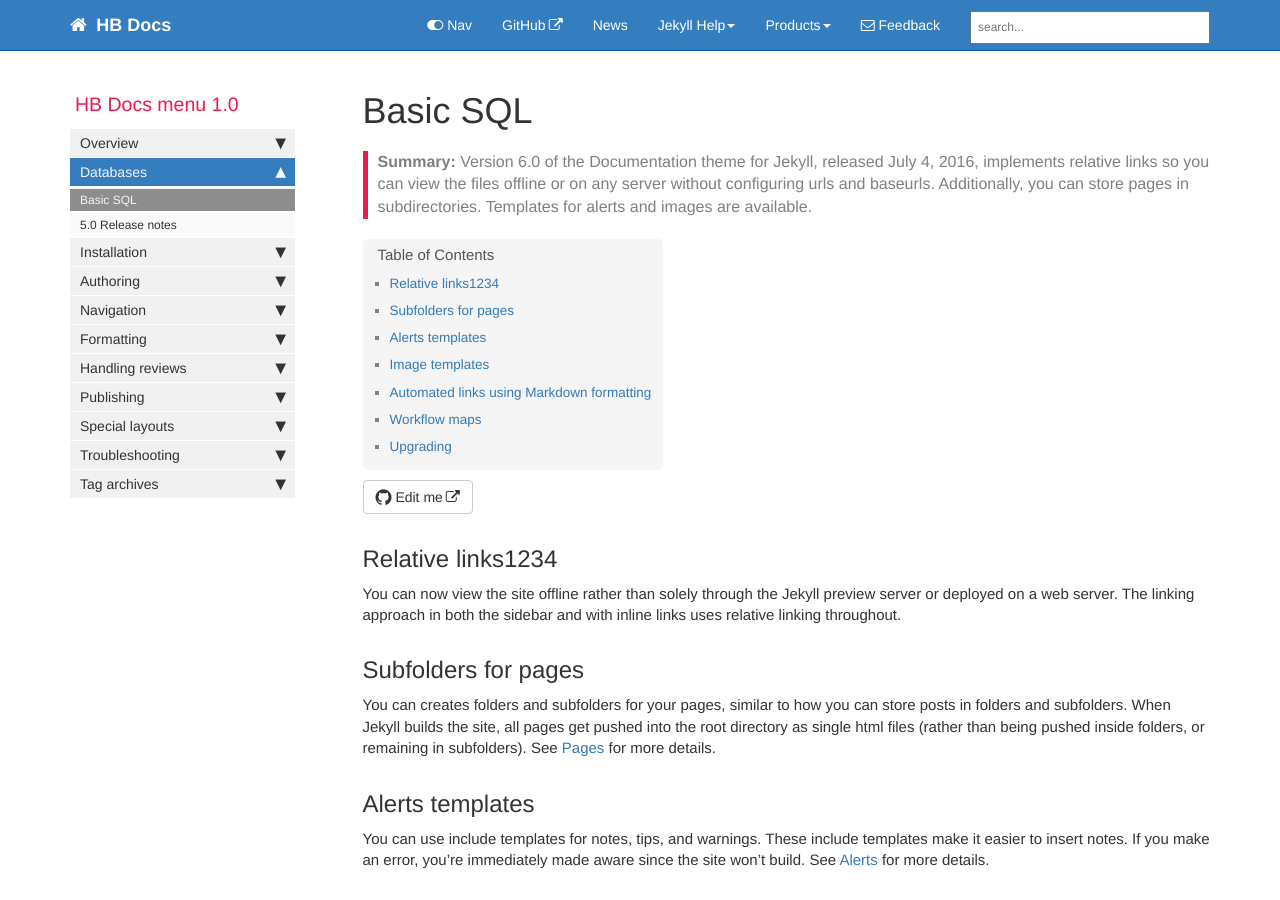
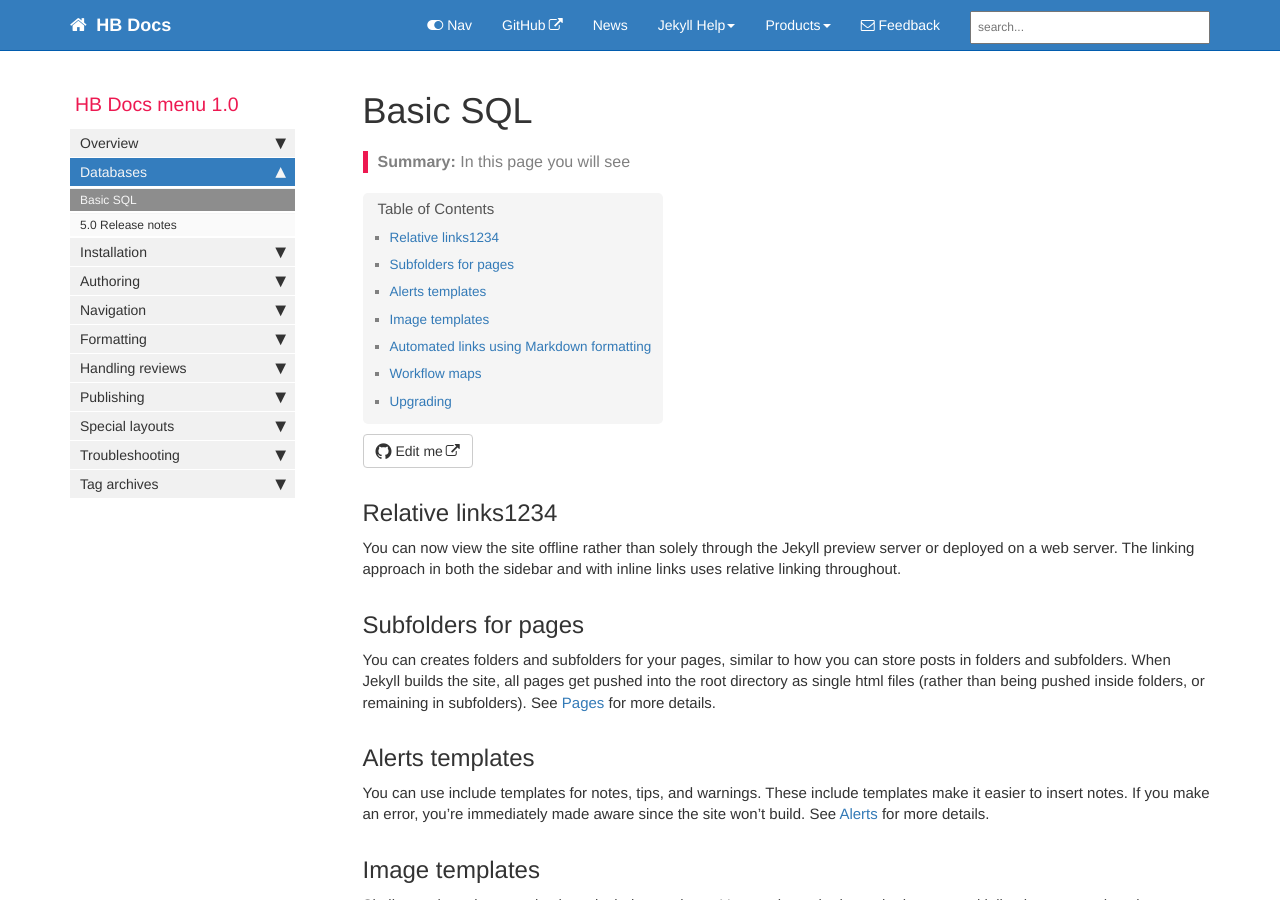
Before and after one commit to henrikboulund/henrikboulund.github.io, a Jekyll site: the page built from pages/mydoc/mydocs_databases_basic_SQL.md, in a window 1280 px wide and 900 px high. Built offline with Jekyll 4.4.1, drawn with Linux system fonts in a browser that asks for light colours; comment, search, counter and statistics services are not loaded.

```diff
--- a/pages/mydoc/mydocs_databases_basic_SQL.md
+++ b/pages/mydoc/mydocs_databases_basic_SQL.md
@@ -3,7 +3,7 @@ title: Basic SQL
 tags: [getting_started]
 keywords: release notes, announcements, what's new, new features
 last_updated: July 16, 2016
-summary: "Version 6.0 of the Documentation theme for Jekyll, released July 4, 2016, implements relative links so you can view the files offline or on any server without configuring urls and baseurls. Additionally, you can store pages in subdirectories. Templates for alerts and images are available."
+summary: "In this page you will see "
 sidebar: mydoc_sidebar
 permalink: mydoc_databases_basic_SQL.html
 folder: mydoc
```
